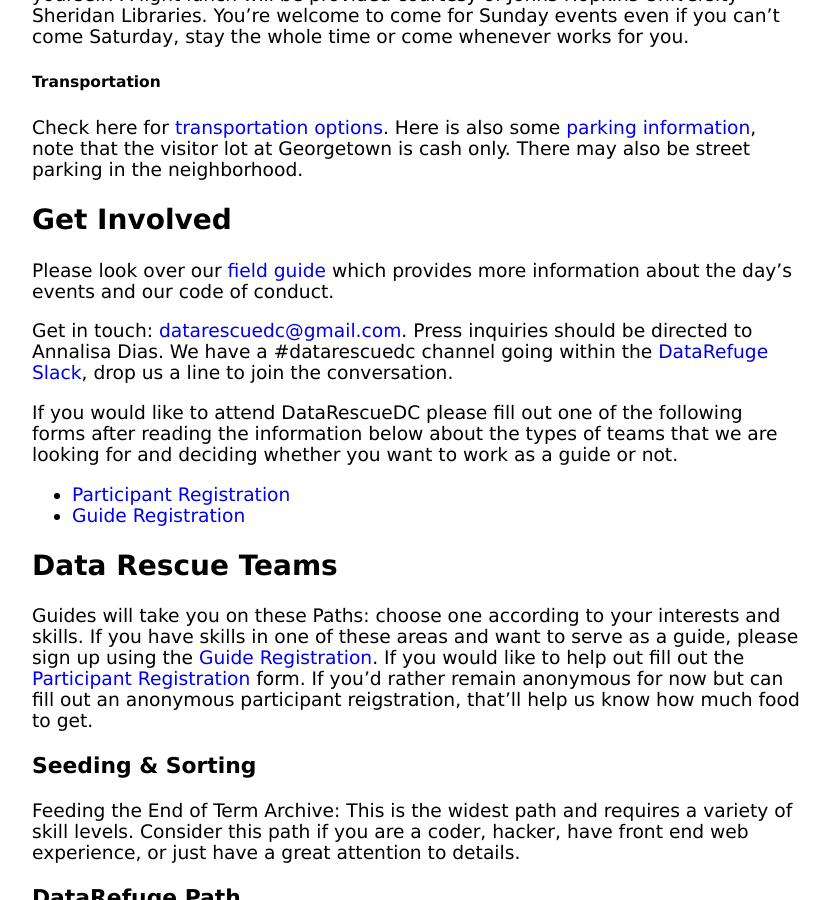
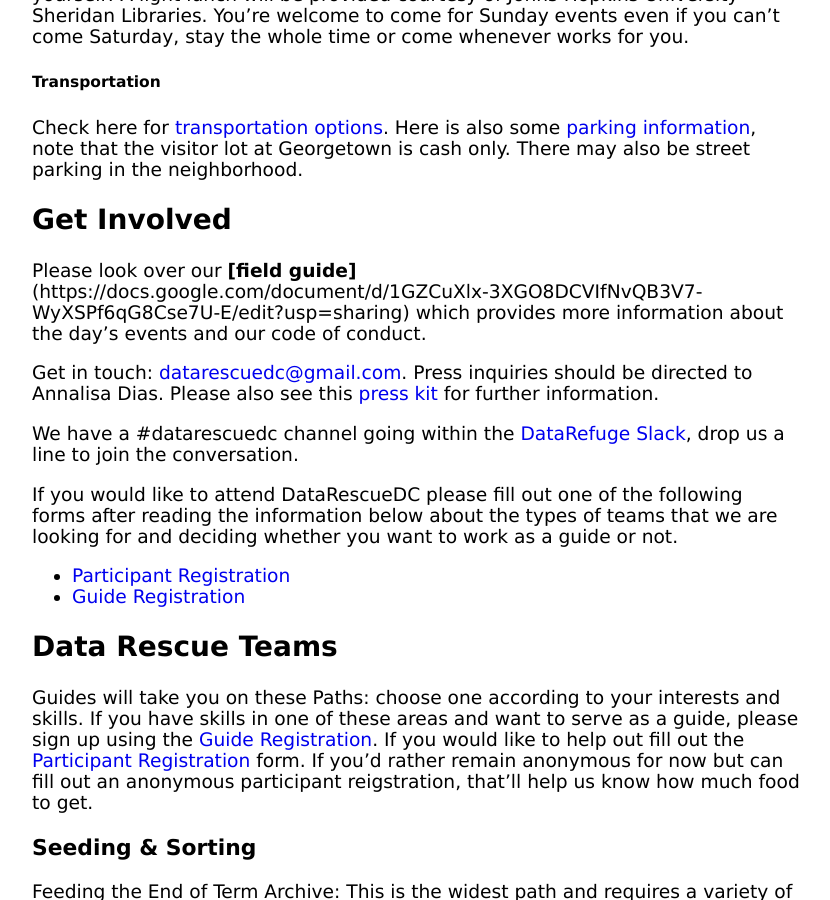
Before and after one commit to datarefuge/datarescue-dc, a Jekyll site: the page built from index.md, in a window 1280 px wide and 900 px high, scrolled down 2663 px. Shown: the whole window, without its empty margins (224-1054 px from the left). Built offline with Jekyll 4.4.1, drawn with Linux system fonts in a browser that asks for light colours.

Commit message:
Added link to press kit

```diff
--- a/index.md
+++ b/index.md
@@ -70,11 +70,12 @@
 
 ## Get Involved
 
-Please look over our [field guide](https://docs.google.com/document/d/1GZCuXlx-3XGO8DCVIfNvQB3V7-WyXSPf6qG8Cse7U-E/edit?usp=sharing) which provides more information about the day's events and our code of conduct.
+Please look over our **[field guide]**(https://docs.google.com/document/d/1GZCuXlx-3XGO8DCVIfNvQB3V7-WyXSPf6qG8Cse7U-E/edit?usp=sharing) which provides more information about the day's events and our code of conduct.
 
 Get in touch: [datarescuedc@gmail.com](mailto:datarescuedc@gmail.com ). Press
-inquiries should be directed to Annalisa Dias. We have a #datarescuedc channel
-going within the [DataRefuge Slack], drop us a line to join the conversation.
+inquiries should be directed to Annalisa Dias. Please also see this [press kit](https://drive.google.com/drive/folders/0B7GwZd1xYChFZ3RJa0dCNEVwS1k) for further information.
+
+We have a #datarescuedc channel going within the [DataRefuge Slack], drop us a line to join the conversation.
 
 If you would like to attend DataRescueDC please fill out one of the following forms
 after reading the information below about the types of teams that we are looking
```
